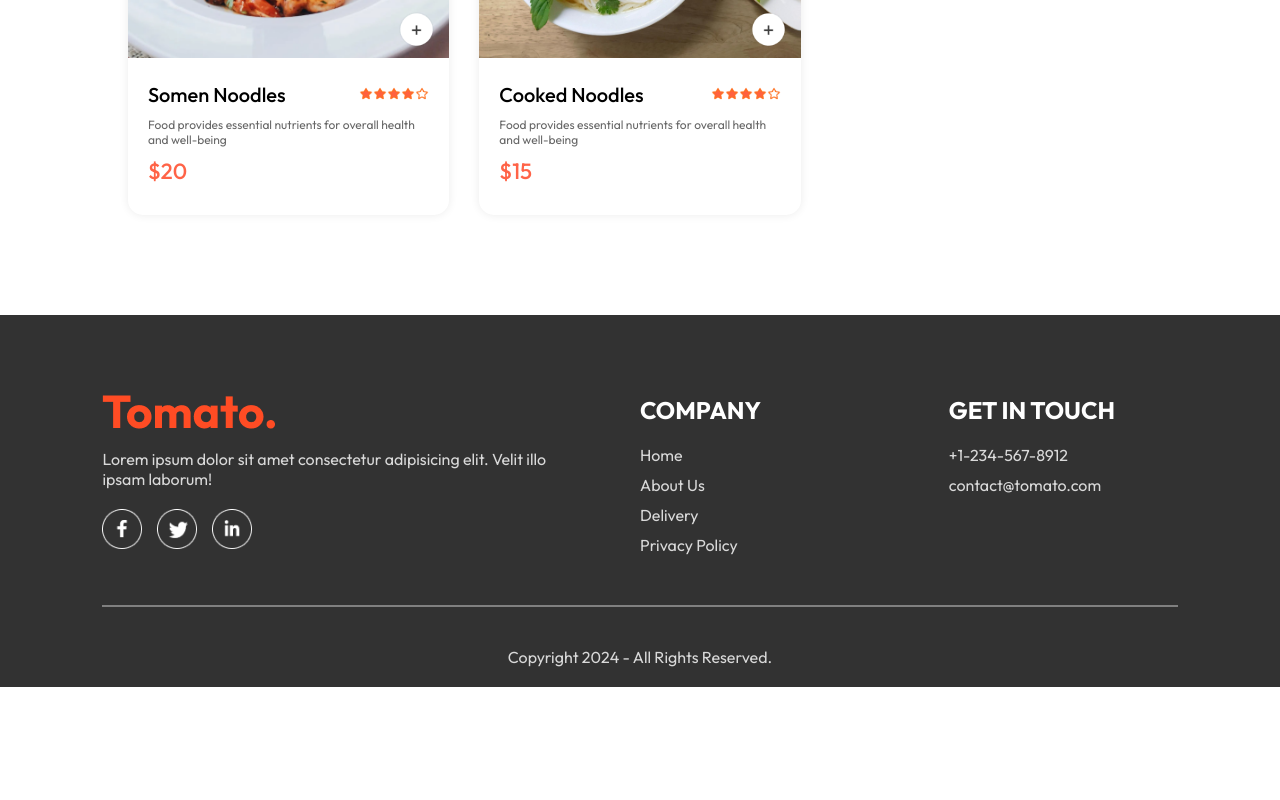
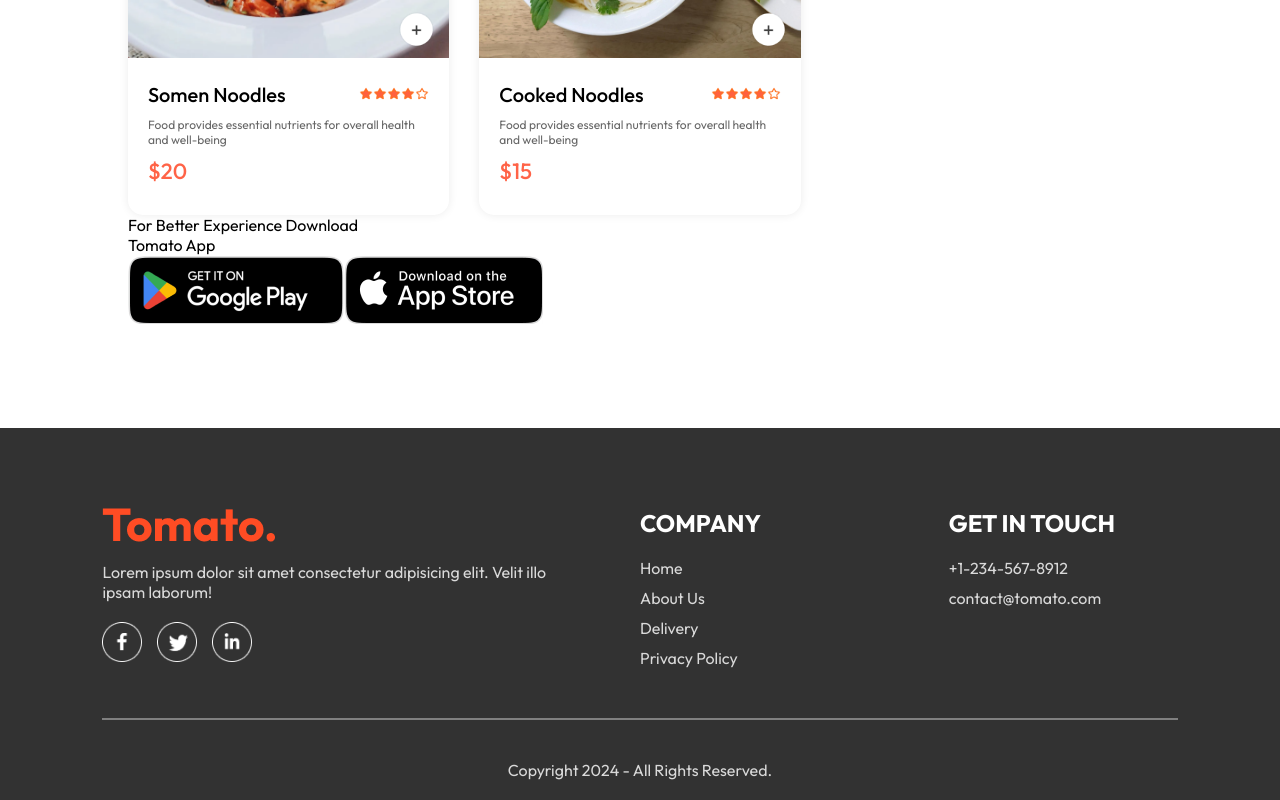
Before and after one commit to aftabbhussain/food-delivery-mern, a React app in the folder frontend/: page / in a window 1280 px wide. Shown: the part 5768-6568 px from the top of the page. Before the commit the page ends 6455 px from the top, so only its background shows below. Built offline with nearby package versions, Linux system fonts and the light colour scheme; the HTML template or start-up script is replaced by a standard one.

Commit message:
Finalize the Home Page Design

```diff
--- /dev/null
+++ b/frontend/src/components/AppDownload/AppDownload.css
@@ -0,0 +1,22 @@
+.app-download{
+    margin: auto auto;
+    margin-top: 100px;
+    font-size: max(3vw, 20px);
+    text-align: center;
+    font-weight: 500;
+}
+.app-download-platforms{
+    display: flex;
+    justify-content: center;
+    gap: max(2vw, 10px);
+    margin-top: 40px;
+}
+.app-download-platforms img{
+    width: max(30vw, 120px);
+    max-width: 180px;
+    transition: 0.5s;
+    cursor: pointer;
+}
+.app-download-platforms img{
+   transform: scale(1.05);
+}
--- /dev/null
+++ b/frontend/src/components/AppDownload/AppDownload.jsx
@@ -0,0 +1,16 @@
+import React from 'react'
+import { assets } from '../../assets/assets'
+
+const AppDownload = () => {
+  return (
+    <div className='app-download' id='app-download'>
+        <p>For Better Experience Download <br/> Tomato App</p>
+        <div className="app-download-platforms">
+            <img src={assets.play_store} alt="Play Store" />
+            <img src={assets.app_store} alt="App Store" />
+        </div>
+    </div>
+  )
+}
+
+export default AppDownload;
--- a/frontend/src/pages/Home/Home.jsx
+++ b/frontend/src/pages/Home/Home.jsx
@@ -3,6 +3,7 @@
 import Header from '../../components/Header/Header'
 import ExploreMenu from '../../components/ExploreMenu/ExploreMenu'
 import FoodDisplay from '../../components/FoodDisplay/FoodDisplay'
+import AppDownload from '../../components/AppDownload/AppDownload'
 const Home = () => {
   const [category, setCategory] = useState("All");
   return (
@@ -10,6 +11,7 @@
         <Header />
         <ExploreMenu category = {category} setCategory = {setCategory}/>
         <FoodDisplay category={category}/>
+        <AppDownload/>
     </div>
   )
 }
```
